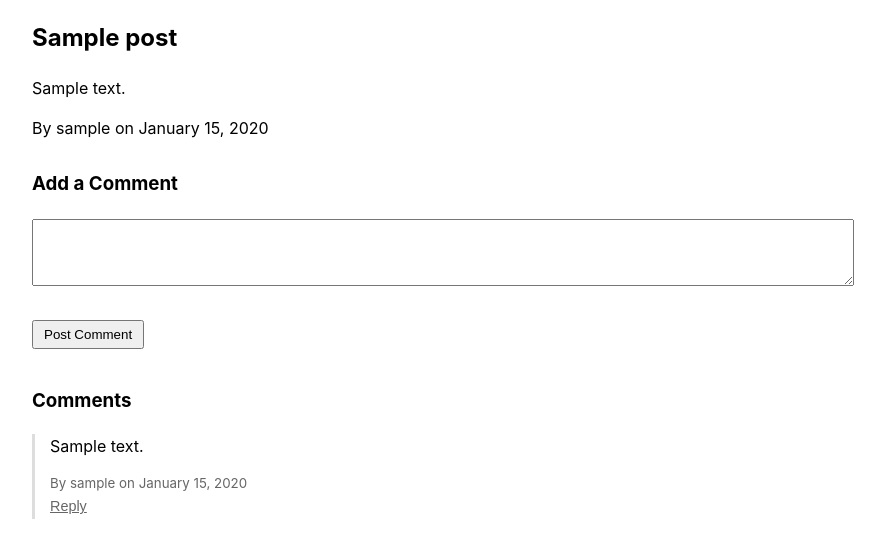
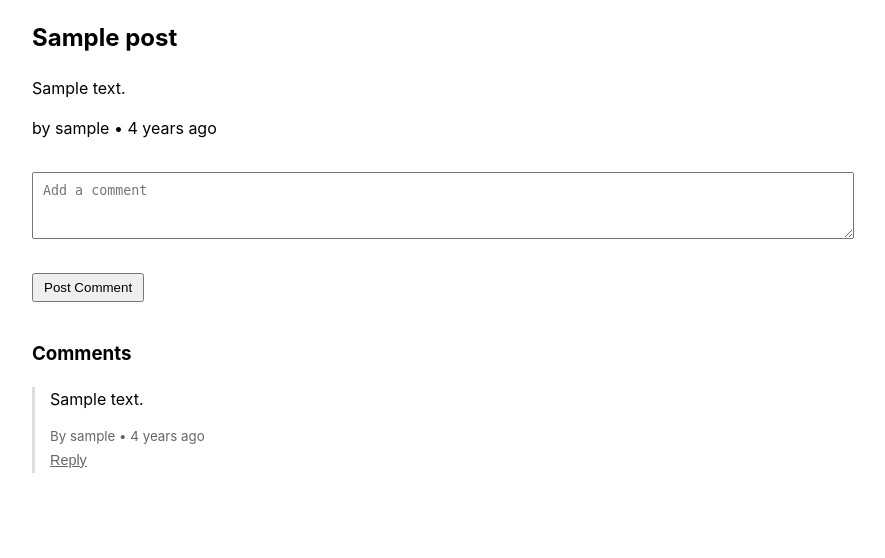
Before and after one commit to bvedant/djeddit, a Django app: page /post/1/ in a window 1280 px wide. Shown: the part 54-612 px from the top of the page, without its empty margins (208-1093 px from the left). Run offline with Django 5.2, Linux system fonts and the light colour scheme; a user stored in the database is signed in; tables that the repository leaves empty hold one stand-in row (values such as "Sample post").

Commit message:
Implement relative timestamps and improve comment UI
- Add custom template filter for relative timestamps (e.g., "2 hours ago")
- Replace absolute dates with relative timestamps across posts and comments
- Move "Add a comment" text to textarea placeholder for cleaner UI

```diff
--- a/posts/templates/posts/home.html
+++ b/posts/templates/posts/home.html
@@ -1,4 +1,5 @@
 {% extends "posts/base.html" %}
+{% load custom_filters %}
 {% block content %}
     {% if posts %}
         {% for post in posts %}
@@ -8,7 +9,7 @@
                 </h2>
                 <p>{{ post.content|truncatewords:50 }}</p>
                 <p>
-                    By {{ post.author }} on {{ post.date_posted|date:"F d, Y" }}
+                    By {{ post.author }} • {{ post.date_posted|time_ago }}
                 </p>
             </article>
         {% endfor %}
--- a/posts/templates/posts/post_detail.html
+++ b/posts/templates/posts/post_detail.html
@@ -1,18 +1,18 @@
 {% extends "posts/base.html" %}
+{% load custom_filters %}
 {% block content %}
     <article>
         <h2>{{ object.title }}</h2>
         <p>{{ object.content }}</p>
-        <p>By {{ object.author }} on {{ object.date_posted|date:"F d, Y" }}</p>
+        <p>by {{ object.author }} • {{ object.date_posted|time_ago }}</p>
     </article>
 
     {% if user.is_authenticated %}
         <div class="comment-form">
-            <h3>Add a Comment</h3>
             <form method="POST" action="{% url 'add-comment' object.id %}">
                 {% csrf_token %}
                 <div>
-                    <textarea name="content" rows="3" required></textarea>
+                    <textarea name="content" rows="3" required placeholder="Add a comment"></textarea>
                 </div>
                 <button type="submit">Post Comment</button>
             </form>
@@ -26,7 +26,7 @@
                 {% if not comment.parent %} {# Only show top-level comments first #}
                     <div class="comment">
                         <p>{{ comment.content }}</p>
-                        <small>By {{ comment.author }} on {{ comment.date_posted|date:"F d, Y" }}</small>
+                        <small>By {{ comment.author }} • {{ comment.date_posted|time_ago }}</small>
 
                         {% if user.is_authenticated %}
                             <button class="reply-button" onclick="toggleReplyForm('reply-form-{{ comment.id }}')">
@@ -47,7 +47,7 @@
                             {% for reply in comment.replies.all %}
                                 <div class="reply">
                                     <p>{{ reply.content }}</p>
-                                    <small>By {{ reply.author }} on {{ reply.date_posted|date:"F d, Y" }}</small>
+                                    <small>By {{ reply.author }} • {{ reply.date_posted|time_ago }}</small>
                                 </div>
                             {% endfor %}
                         </div>
--- /dev/null
+++ b/posts/templatetags/custom_filters.py
@@ -0,0 +1,30 @@
+from django import template
+from django.utils import timezone
+from datetime import datetime
+
+register = template.Library()
+
+@register.filter
+def time_ago(value):
+    now = timezone.now()
+    diff = now - value
+
+    seconds = diff.total_seconds()
+    minutes = seconds // 60
+    hours = minutes // 60
+    days = diff.days
+    months = days // 30
+    years = days // 365
+
+    if years > 0:
+        return f"{int(years)} year{'s' if years != 1 else ''} ago"
+    elif months > 0:
+        return f"{int(months)} month{'s' if months != 1 else ''} ago"
+    elif days > 0:
+        return f"{int(days)} day{'s' if days != 1 else ''} ago"
+    elif hours > 0:
+        return f"{int(hours)} hour{'s' if hours != 1 else ''} ago"
+    elif minutes > 0:
+        return f"{int(minutes)} minute{'s' if minutes != 1 else ''} ago"
+    else:
+        return "just now"
```
Also changed, not shown: posts/templatetags/__init__.py (added).
